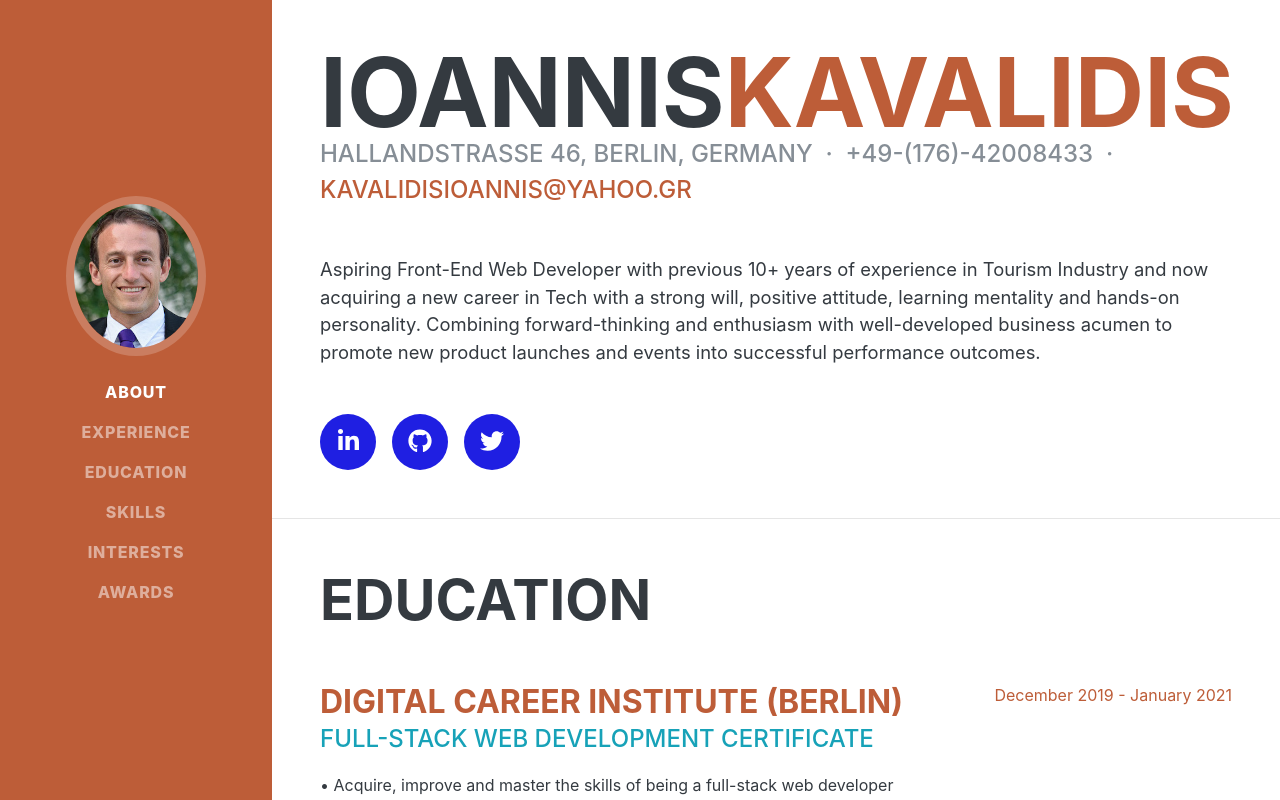
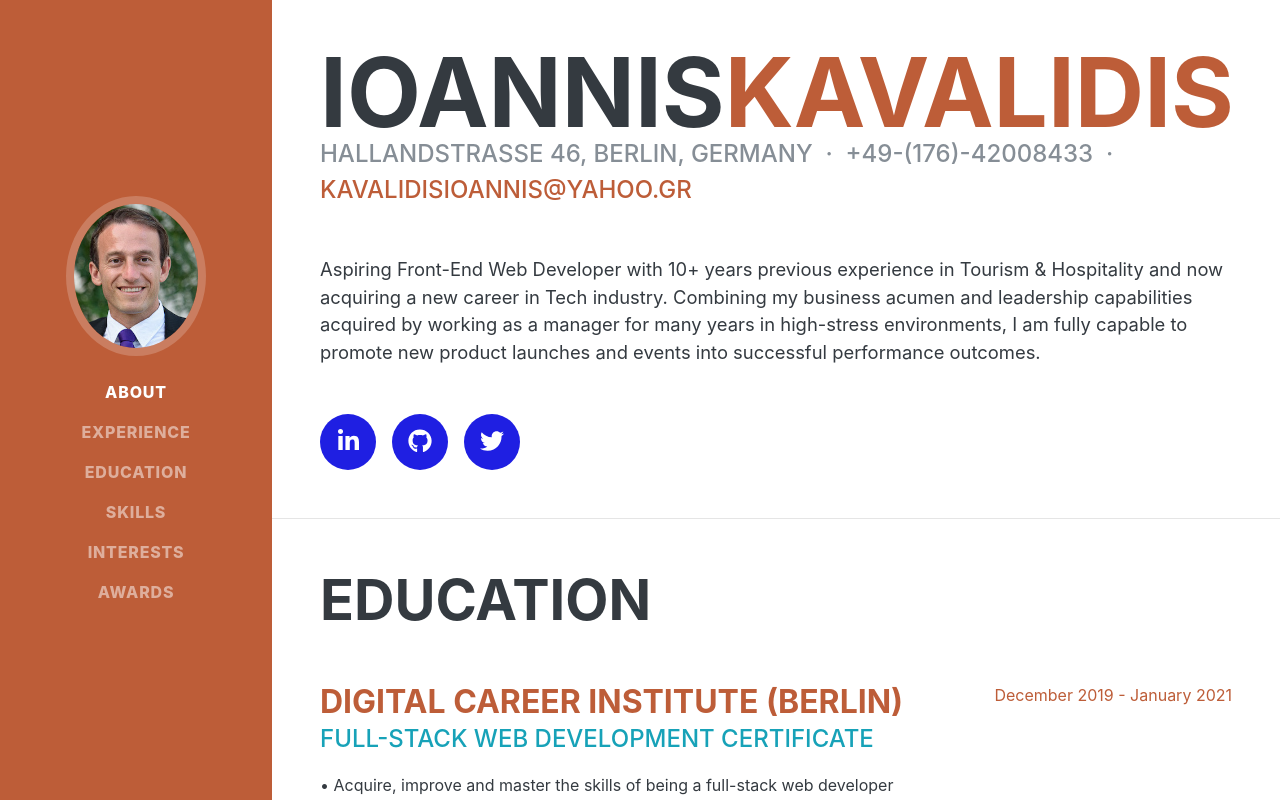
Before and after one commit to Ioannis-Kavalidis/my-react-resume, a React (Create React App) app: page / in a window 1280 px wide. Shown: the top 800 px of the page. Built offline with nearby package versions, Linux system fonts and the light colour scheme; a web font is replaced by a local one.

Commit message:
additions in the AboutSection

```diff
--- a/src/components/Sections/AboutSection/AboutSection.jsx
+++ b/src/components/Sections/AboutSection/AboutSection.jsx
@@ -1,6 +1,6 @@
-import React from "react";
-import { ResumeSection } from "../../common";
-import SocialIcons from "../../SocialIcons";
+import React from 'react';
+import { ResumeSection } from '../../common';
+import SocialIcons from '../../SocialIcons';
 
 const AboutSection = () => (
     <ResumeSection name="about">
@@ -10,17 +10,15 @@ const AboutSection = () => (
                 <span className="text-primary">Kavalidis</span>
             </h1>
             <div className="subHeading mb-5">
-        Hallandstrasse 46, Berlin, Germany &nbsp;·&nbsp; +49-(176)-42008433
-        &nbsp;·&nbsp;{" "}
+                Hallandstrasse 46, Berlin, Germany &nbsp;·&nbsp; +49-(176)-42008433 &nbsp;·&nbsp;{' '}
                 <a href="mailto:name@email.com">kavalidisioannis@yahoo.gr</a>
             </div>
             <p className="lead text-dark mb-5">
-        Aspiring Front-End Web Developer with previous 10+ years of experience
-        in Tourism Industry and now acquiring a new career in Tech with a strong
-        will, positive attitude, learning mentality and hands-on personality.
-        Combining forward-thinking and enthusiasm with well-developed business
-        acumen to promote new product launches and events into successful
-        performance outcomes.
+                Aspiring Front-End Web Developer with 10+ years previous experience in Tourism &
+                Hospitality and now acquiring a new career in Tech industry. Combining my business
+                acumen and leadership capabilities acquired by working as a manager for many years
+                in high-stress environments, I am fully capable to promote new product launches and
+                events into successful performance outcomes.
             </p>
             <SocialIcons />
         </div>
```
Lines whose indentation alone changed are shown as unchanged.
